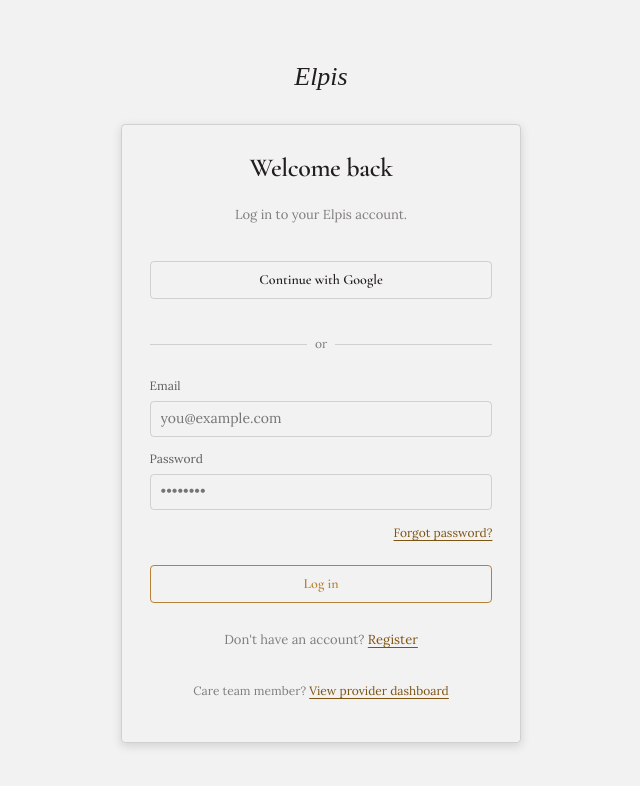
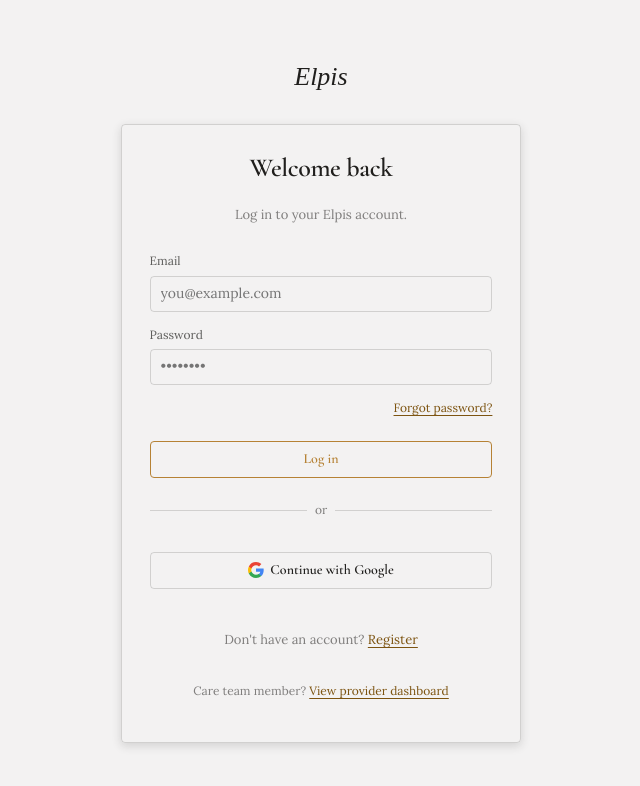
Before and after one commit to Nytester/Elpis, a React (Vite) app in the folder elpis-react/: page /login in a window 1280 px wide. Shown: the top 786 px of the page, without its empty margins (319-959 px from the left). Built offline with nearby package versions, Linux system fonts and the light colour scheme; no server answers; a web font is replaced by a local one.

Commit message:
Update login page with google logo

```diff
--- a/elpis-react/src/pages/Login.jsx
+++ b/elpis-react/src/pages/Login.jsx
@@ -2,6 +2,16 @@ import { useEffect, useState } from 'react';
 import { Link, useNavigate } from 'react-router-dom';
 import { useAuth } from '../context/AuthContext.jsx';
 
+function GoogleIcon() {
+  return (
+    <svg width="16" height="16" viewBox="0 0 18 18" style={{ flex: 'none' }}>
+      <path fill="#4285F4" d="M17.64 9.2c0-.64-.06-1.25-.16-1.84H9v3.48h4.84a4.14 4.14 0 0 1-1.8 2.72v2.26h2.92c1.7-1.57 2.68-3.88 2.68-6.62z"/>
+      <path fill="#34A853" d="M9 18c2.43 0 4.47-.8 5.96-2.18l-2.92-2.26c-.81.54-1.84.86-3.04.86-2.34 0-4.32-1.58-5.03-3.7H.96v2.33A9 9 0 0 0 9 18z"/>
+      <path fill="#FBBC05" d="M3.97 10.72A5.4 5.4 0 0 1 3.68 9c0-.6.1-1.18.29-1.72V4.95H.96A9 9 0 0 0 0 9c0 1.45.35 2.83.96 4.05z"/>
+      <path fill="#EA4335" d="M9 3.58c1.32 0 2.51.45 3.44 1.35l2.58-2.58C13.46.89 11.43 0 9 0A9 9 0 0 0 .96 4.95l3.01 2.33C4.68 5.16 6.66 3.58 9 3.58z"/>
+    </svg>
+  );
+}
 export default function Login() {
   const navigate = useNavigate();
   const { signIn, signInWithGoogle, session, profile } = useAuth();
@@ -43,14 +53,7 @@ export default function Login() {
             <h2 style={{ fontSize: 26, textAlign: 'center' }}>Welcome back</h2>
             <p className="text-muted" style={{ textAlign: 'center', fontSize: 13, marginTop: 4, marginBottom: 'var(--space-4)' }}>Log in to your Elpis account.</p>
 
-            <button type="button" className="btn btn-secondary btn-block" onClick={handleGoogle} style={{ marginBottom: 'var(--space-3)' }}>
-              Continue with Google
-            </button>
-            <div style={{ display: 'flex', alignItems: 'center', gap: 8, margin: 'var(--space-3) 0' }}>
-              <div style={{ flex: 1, height: 1, background: 'var(--color-divider)' }} />
-              <span className="text-muted" style={{ fontSize: 12 }}>or</span>
-              <div style={{ flex: 1, height: 1, background: 'var(--color-divider)' }} />
-            </div>
+
 
             <form style={{ display: 'flex', flexDirection: 'column', gap: 'var(--space-3)' }} onSubmit={handleSubmit}>
               {errors.form && <div className="ep-err">{errors.form}</div>}
@@ -69,6 +72,16 @@ export default function Login() {
               </div>
               <button className="btn btn-primary btn-block" type="submit">Log in</button>
             </form>
+            <div style={{ display: 'flex', alignItems: 'center', gap: 8, margin: 'var(--space-3) 0' }}>
+              <div style={{ flex: 1, height: 1, background: 'var(--color-divider)' }} />
+              <span className="text-muted" style={{ fontSize: 12 }}>or</span>
+              <div style={{ flex: 1, height: 1, background: 'var(--color-divider)' }} />
+            </div>
+
+            <button type="button" className="btn btn-secondary btn-block" onClick={handleGoogle} style={{ marginBottom: 'var(--space-3)' }}><GoogleIcon />
+              Continue with Google
+            </button>
+
             <p className="text-muted" style={{ textAlign: 'center', fontSize: 13, marginTop: 'var(--space-4)' }}>
               Don't have an account? <Link to="/register" style={{ color: 'var(--color-accent-700)' }}>Register</Link>
             </p>
```
